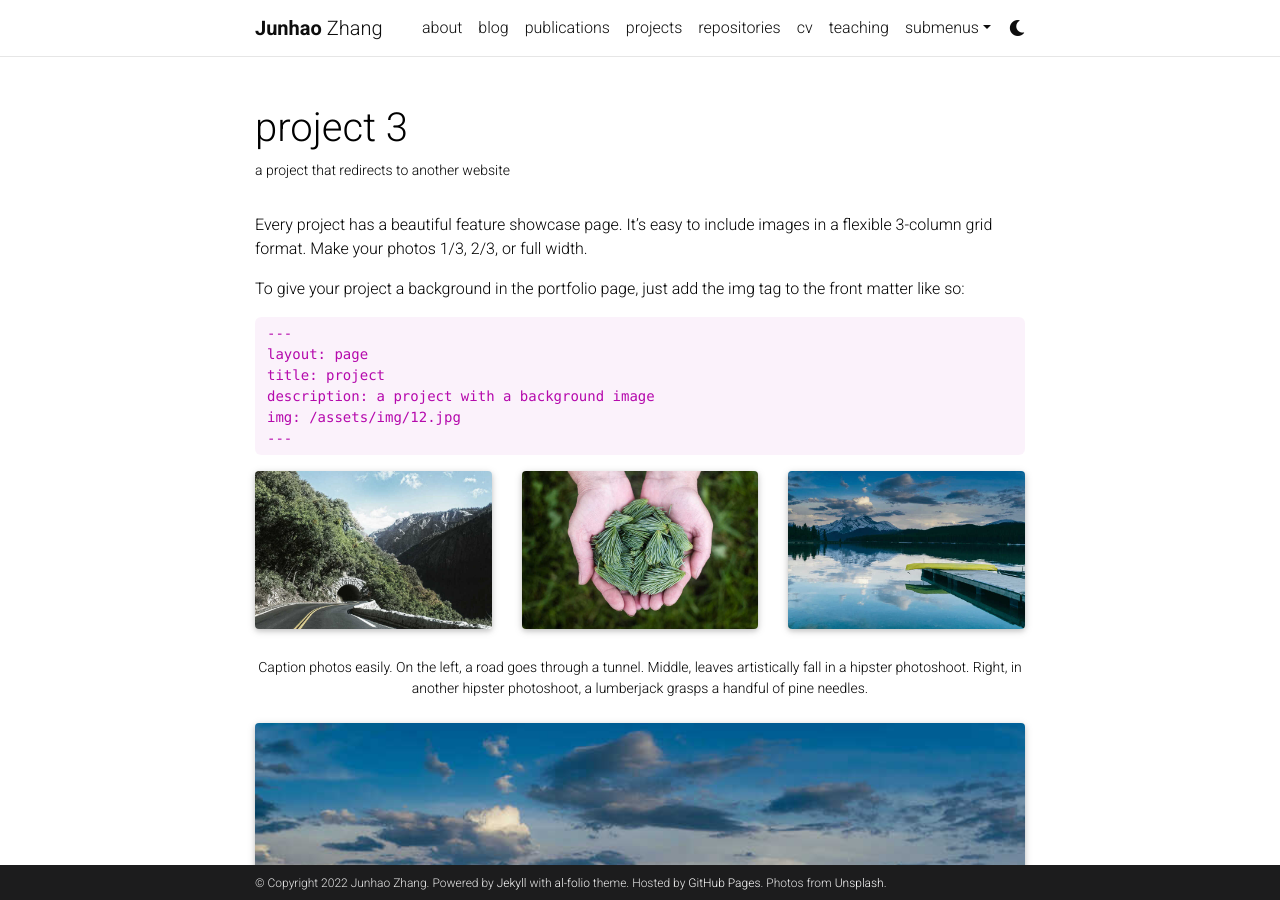
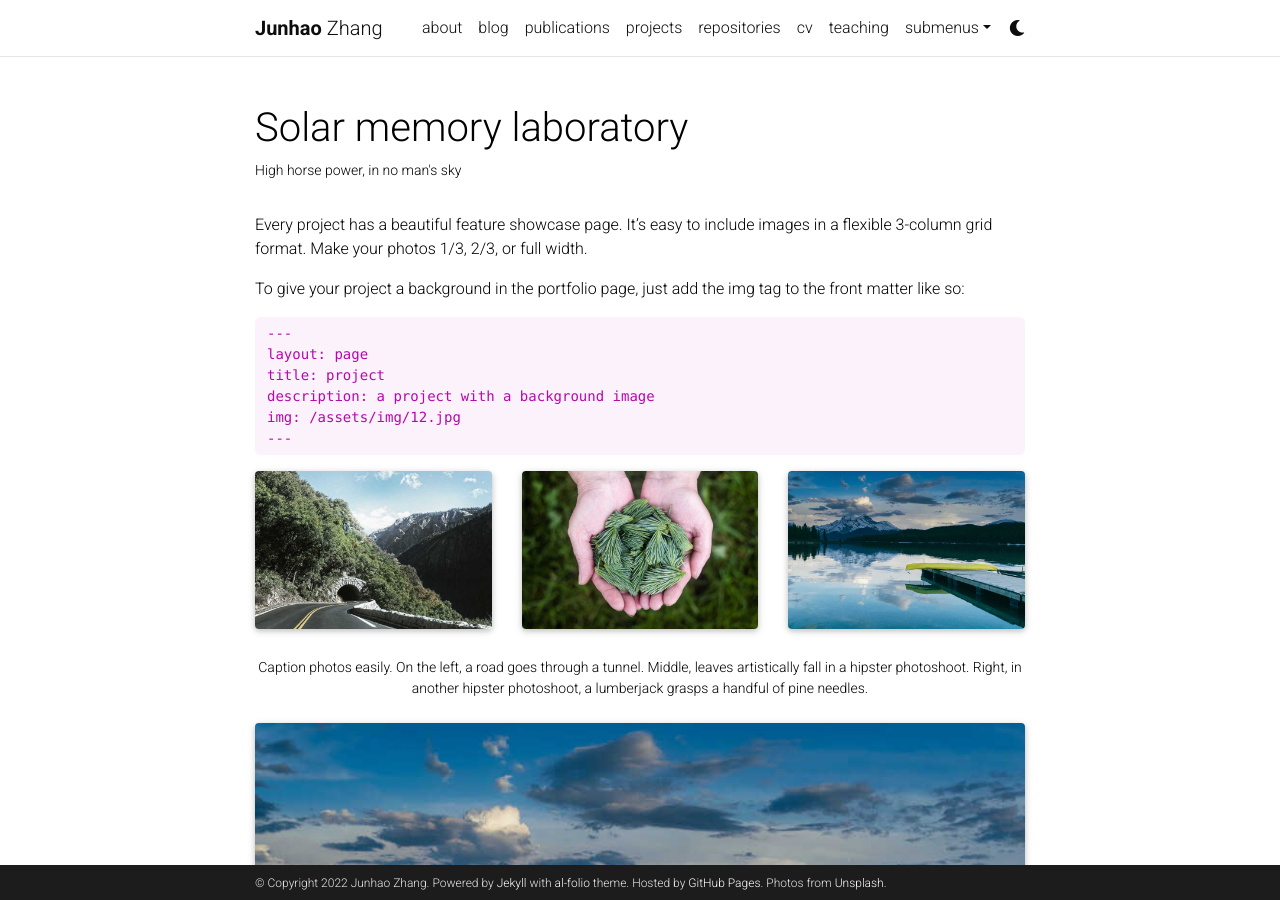
Before and after one commit to Junha0Zhang/junha0Zhang.github.io, a Jekyll site: the page built from _projects/4_project.md, in a window 1280 px wide and 900 px high. Built offline with Jekyll 4.4.1, drawn with Linux system fonts in a browser that asks for light colours; full-size pictures stand in for the smaller copies a plugin makes; comment, search, counter and statistics services are not loaded; a style sheet for code colours, icons or effects is not loaded.

Commit message:
Update 4_project.md

```diff
--- a/_projects/4_project.md
+++ b/_projects/4_project.md
@@ -1,10 +1,10 @@
 ---
 layout: page
-title: project 3
-description: a project that redirects to another website
+title: Solar memory laboratory
+description: High horse power, in no man's sky
 img: assets/img/7.jpg
-redirect: https://unsplash.com
-importance: 3
+redirect: https://capstone.engineering.ucsb.edu/projects/solar-memory-laboratory
+importance: 1
 category: Newbie projects
 ---
 
```
